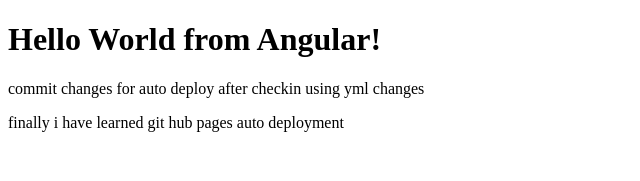
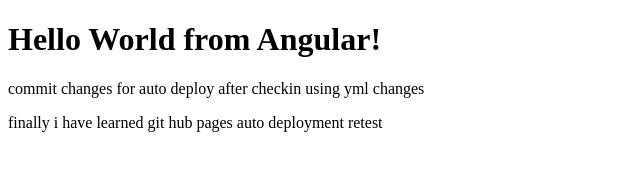
Before and after one commit to depkel/hello-world-app, an Angular app: page / in a window 1280 px wide. Shown: the top 181 px of the page, without its empty margins (0-640 px from the left). Built offline with nearby package versions, Linux system fonts and the light colour scheme.

Commit message:
re testing

```diff
--- a/src/app/app.component.html
+++ b/src/app/app.component.html
@@ -1,4 +1,4 @@
 <h1>Hello World from Angular!</h1>
 <p> commit changes for auto deploy after checkin using yml changes</p>
-finally i have learned git hub pages auto deployment
+finally i have learned git hub pages auto deployment retest
 <router-outlet />
```
